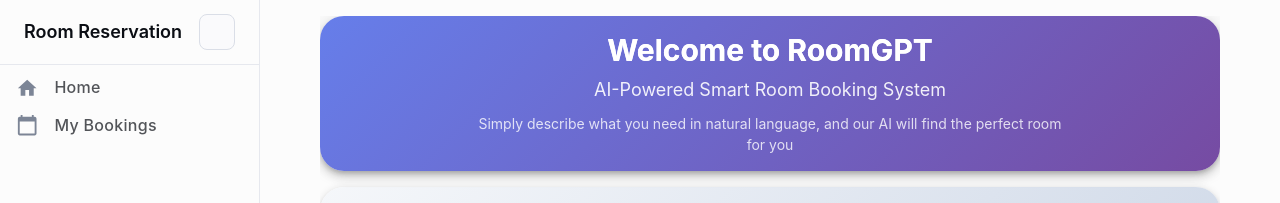
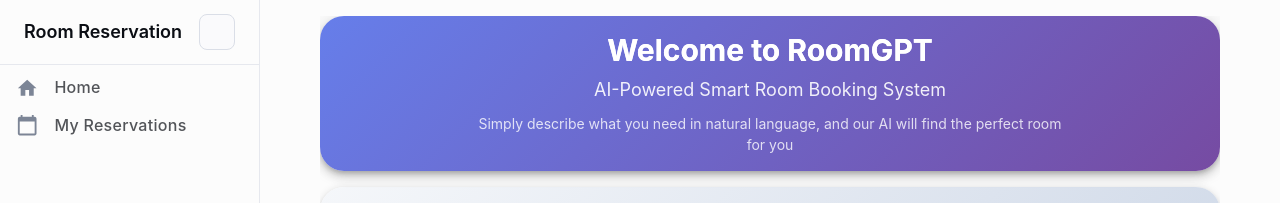
Before and after one commit to DogukanDG/GEN-AI-Project, a React (Vite) app in the folder front-end/: page /homepage in a window 1280 px wide. Shown: the top 203 px of the page. Built offline with nearby package versions, Linux system fonts and the light colour scheme; sample sign-in values are in the browser's storage; some icons are missing.

Commit message:
My Bookings changed to My Reservations

```diff
--- a/front-end/src/components/NavBar.tsx
+++ b/front-end/src/components/NavBar.tsx
@@ -65,7 +65,7 @@ const Navbar: React.FC<NavbarProps> = ({ children }) => {
 
   const menuItems = [
     { text: 'Home', path: '/homepage', icon: <HomeIcon /> },
-    { text: 'My Bookings', path: '/mybookings', icon: <BookingsIcon /> },
+    { text: 'My Reservations', path: '/mybookings', icon: <BookingsIcon /> },
   ];
 
   const drawer = (
```
